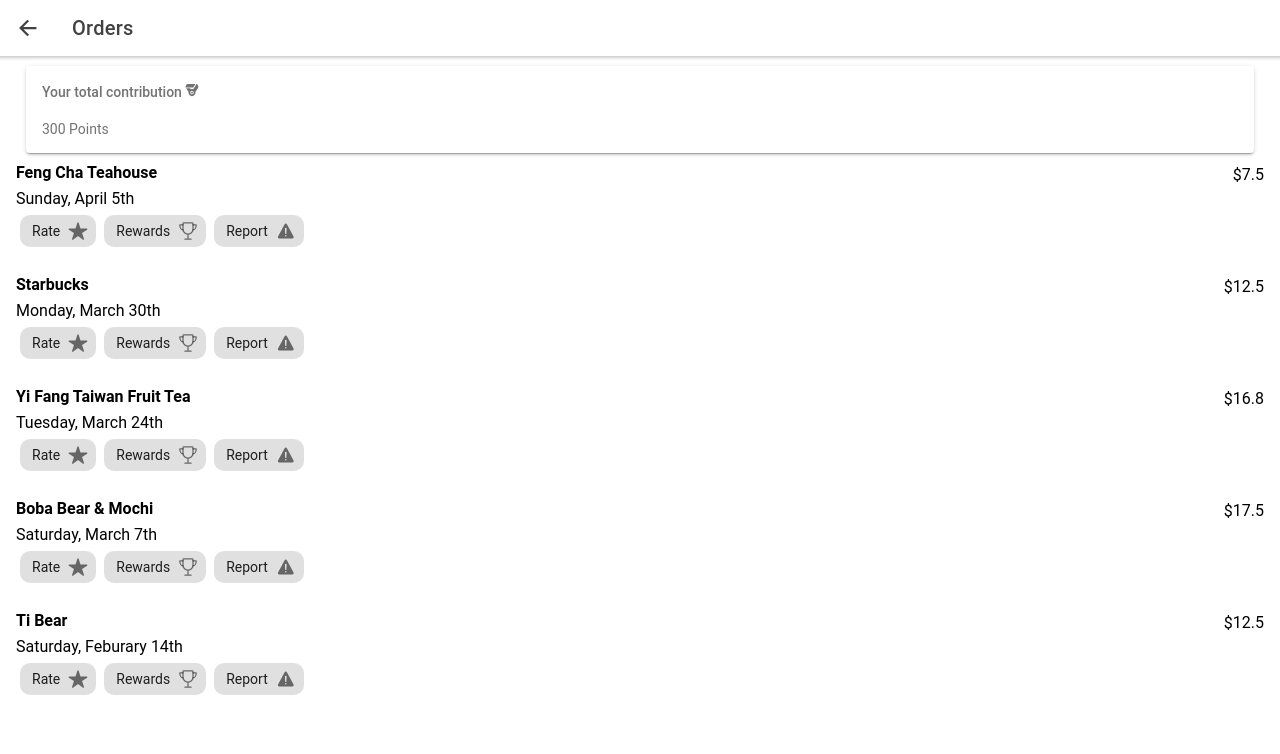
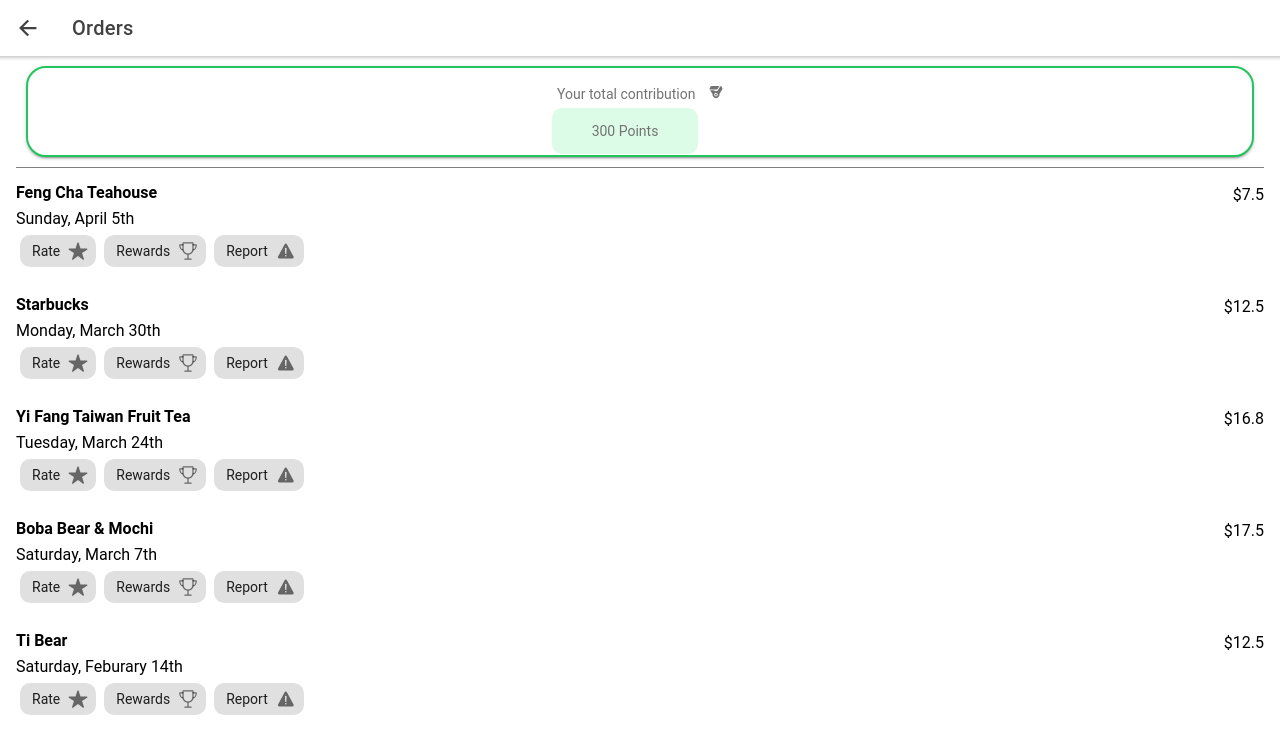
Before and after one commit to fluid-design-io/cs-160-final-project, a React (Create React App) app: page /orders in a window 1280 px wide. Shown: the top 754 px of the page. Built offline with nearby package versions, Linux system fonts and the light colour scheme.

Commit message:
Past orders page and report form done. Past orders page styled.

```diff
--- a/src/pages/Orders.tsx
+++ b/src/pages/Orders.tsx
@@ -11,7 +11,12 @@
   IonContent,
   IonHeader,
   IonIcon,
+  IonImg,
+  IonItem,
   IonPage,
+  IonText,
+  IonTextarea,
+  IonThumbnail,
   IonTitle,
   IonToolbar,
   useIonModal,
@@ -72,18 +77,20 @@
             // !TODO: Main content goes here
           */}
                   {/*Top header portion cotainer the contribution section.*/}
-                  <IonCard>
+                  <IonCard className="rounded-[20px] border-2" style={{ borderColor: "rgb(34 197 94)", textAlign: 'center' }}>
                       <IonCardHeader>
-                          <IonCardSubtitle>Your total contribution
-                              <span>     </span>
-                              <IonIcon icon={medal} />
-                          </IonCardSubtitle>
+                          <span style={{paddingRight: '10px'} }> Your total contribution </span>
+                          <IonIcon icon={medal} />
                       </IonCardHeader>
 
                       <IonCardContent>
-                          300 Points
+                          <span className="rounded-[10px]" style={{ backgroundColor: 'rgb(220 252 231)', padding: '15px 40px', marginRight: '30px'}} >300 Points</span>
                       </IonCardContent>
                   </IonCard>
+
+                  <hr style={{color: 'gray', paddingBottom: '15px'} } />
+
+
 
                   {/*Uses the array above to create the list of past orders*/ }
                   {orders.map((order, index) => (
```
